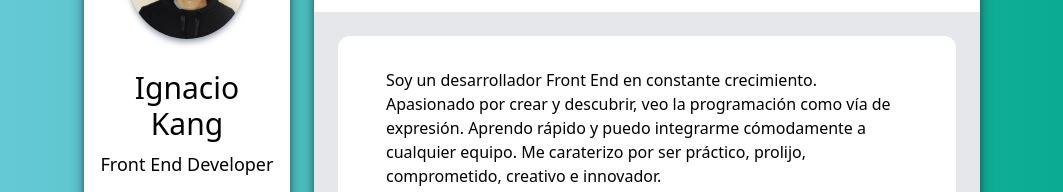
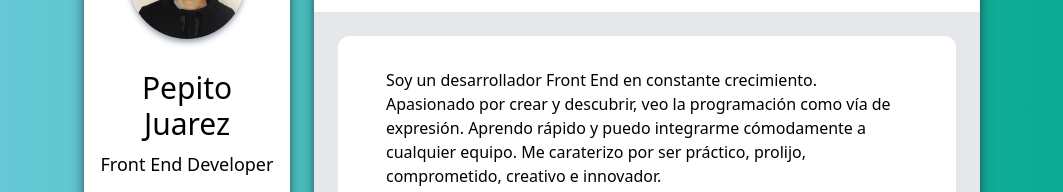
Before and after one commit to ignaciokang/CVold, a React (Vite) app: page / in a window 1280 px wide. Shown: the part 148-340 px from the top of the page, without its empty margins (108-1171 px from the left). Built offline with nearby package versions, Linux system fonts and the light colour scheme.

Commit message:
se cambia el nombre

```diff
--- a/src/components/Datos.jsx
+++ b/src/components/Datos.jsx
@@ -22,7 +22,7 @@ const Datos = () => {
       />
       <div>
       <h3 className=" sm:text-2xl md:text-5xl lg:text-2xl xl:text-3xl">
-       Ignacio Kang
+       Pepito Juarez
       </h3>
       <p className=" mt-2 sm:text-md md:text-3xl lg:text-sm xl:text-lg">
         Front End Developer
```
Also changed, not shown: 3 other files (tests, documents, lock files or other folders).
